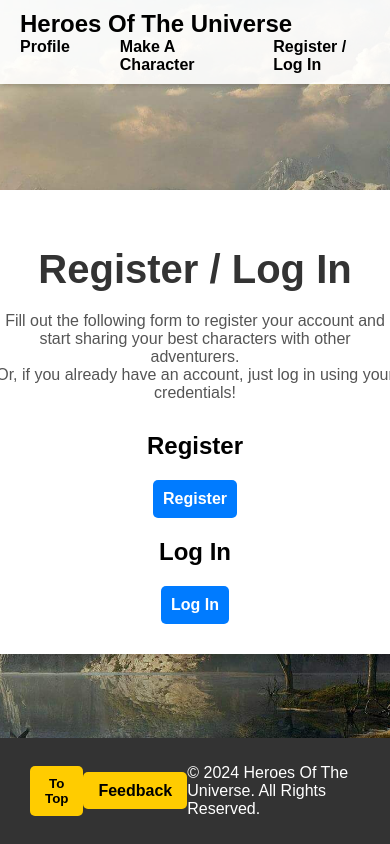
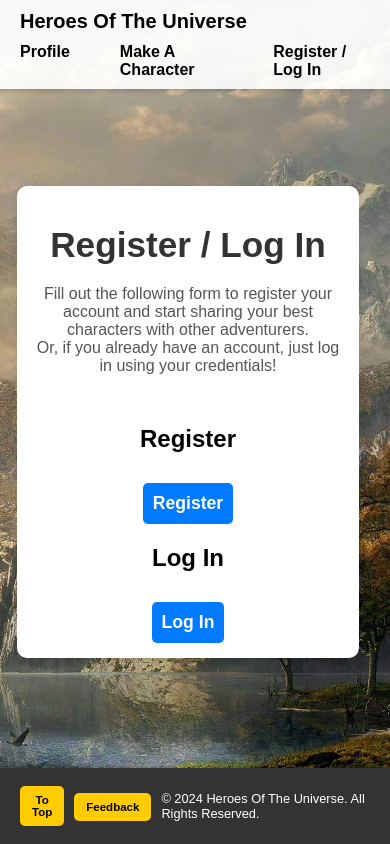
Before and after one commit to BiagiarelliAdriano/HeroesOfTheUniverse, a Django app: page /register/ in a window 390 px wide. Run offline with Django 4.2, Linux system fonts and the light colour scheme.

Commit message:
Adjust styling for mobile view first

```diff
--- a/static/css/styles.css
+++ b/static/css/styles.css
@@ -16,17 +16,11 @@ body {
 /* Landing Page Styling */
 /* Title Button Styling */
 #title-button {
-    font-size: 3em;
-    padding: 20px;
+    font-size: 1.6em;
+    padding: 15px;
     border: none;
-    cursor: pointer;
     background: rgba(255, 255, 255, 0.8);
     border-radius: 10px;
-    transition: transform 0.2s ease;
-}
-
-#title-button:hover {
-    transform: scale(1.05);
 }
 
 /* Hidden Button Styling */
@@ -43,7 +37,6 @@ body {
     background: rgba(255, 255, 255, 0.9);
     border: none;
     border-radius: 5px;
-    cursor: pointer;
 }
 
 /* Header Styling */
@@ -59,17 +52,13 @@ body {
 }
 
 .nav-title {
-    font-size: 24px;
+    font-size: 20px;
     font-weight: bold;
     text-decoration: none;
     color: black;
-    transition: color 0.3s ease;
     padding-left: 20px;
+    padding-bottom: 10px;
     margin: 0;
-}
-
-.nav-title:hover {
-    color: #ffcc00;
 }
 
 .nav-left {
@@ -88,13 +77,8 @@ body {
     color: black;
     text-decoration: none;
     font-weight: bold;
-    transition: color 0.3s ease;
     padding-right: 20px;
     padding-left: 20px;
-}
-
-.nav-button:hover {
-    color: #ffcc00;
 }
 
 /* Register Page Styling */
@@ -103,14 +87,15 @@ body {
     text-align: center;
     background: white;
     border-radius: 10px;
-    padding: 30px;
+    padding: 15px;
     box-shadow: 0 4px 6px rgba(0, 0, 0, 0.1);
-    width: 400px;
+    width: 80%;
+    margin-left: 17px;
 }
 
 /* Title Styling */
 #title {
-    font-size: 2.5em;
+    font-size: 2.2em;
     color: #333;
     margin-bottom: 20px;
 }
@@ -123,7 +108,7 @@ body {
 }
 
 /* Form Styling */
-#form-container {
+.form-container {
     display: flex;
     flex-direction: column;
     gap: 20px;
@@ -135,20 +120,25 @@ body {
     gap: 10px;
 }
 
+.registration-form input {
+    margin-bottom: 10px;
+}
+
 .registration-button {
     padding: 10px;
-    font-size: 1em;
+    font-size: 1.1em;
     font-weight: bold;
     color: white;
     background-color: #007bff;
     border: none;
     border-radius: 5px;
-    cursor: pointer;
-    transition: background-color 0.3s ease;
+    margin-top: 10px;
 }
 
-.registration-button:hover {
-    background-color: #0056b3;
+/* Main Content Area */
+main {
+    padding-top: 70px;
+    padding-bottom: 70px;
 }
 
 /* Footer Styling */
@@ -164,10 +154,11 @@ body {
     padding: 10px 20px;
     z-index: 1000;
     box-shadow: 0 -2px 5px rgba(0, 0, 0, 0.2);
+    font-size: 0.8em;
 }
 
 .footer-left {
-    padding-left: 30px;
+    padding-left: 20px;
 }
 
 #footer .footer-center {
@@ -178,20 +169,85 @@ body {
     background-color: #ffcc00;
     border: none;
     color: black;
-    padding: 10px 15px;
+    padding: 8px 12px;
     font-weight: bold;
-    cursor: pointer;
+    font-size: 0.9em;
     border-radius: 5px;
-    transition: background-color 0.3s ease;
     text-decoration: none;
+    margin-right: 10px;
 }
 
-#feedback-button:hover, #to-top-button:hover {
-    background-color: #ffd633;
+@media screen and (min-width: 600px) {
+
+    /* Title Button Styling */
+    #title-button {
+        font-size: 3em;
+        padding: 20px;
+        cursor: pointer;
+    }
+
+    #title-button:hover {
+        transform: scale(1.05);
+    }
+
+    .hidden-button {
+        cursor: pointer;
+    }
+
+    /* Header Styling */
+    .nav-title {
+        font-size: 24px;
+    }
+
+    .nav-button {
+        font-size: 1.3em;
+        padding-right: 20px;
+        padding-left: 20px;
+    }
+
+    .nav-button:hover {
+        color: #ffcc00;
+    }
+
+    /* Register Page Styling */
+    #main-container {
+        width: 400px;
+        padding: 30px;
+    }
+
+    #title {
+        font-size: 2.5em;
+    }
+
+    #description {
+        font-size: 1em;
+        margin-bottom: 30px;
+    }
+
+    .registration-button {
+        font-size: 1em;
+        padding: 10px;
+        cursor: pointer;
+    }
+
+    /* Footer Styling */
+    #footer {
+        font-size: 0.9em;
+        padding: 12px 30px;
+    }
+
+    .footer-left {
+        padding-left: 30px;
+    }
+
+    #feedback-button, #to-top-button {
+        cursor: pointer;
+        padding: 10px 15px;
+        font-size: 1em;
+        margin-right: 15px;
+    }
+
+    #feedback-button:hover, #to-top-button:hover {
+        background-color: #ffd633;
+    }
 }
-
-/* Main Content Area */
-main {
-    padding-top: 70px;
-    padding-bottom: 70px;
-}
--- a/universe/templates/universe/register.html
+++ b/universe/templates/universe/register.html
@@ -22,7 +22,7 @@
 
             <div id="login-section">
                 <h2 id="login-title">Log In</h2>
-                <button class="show-form registration-button">Log In</button>
+                <button id="show-login-form" class="registration-button">Log In</button>
             </div>
         </div>
 
```
